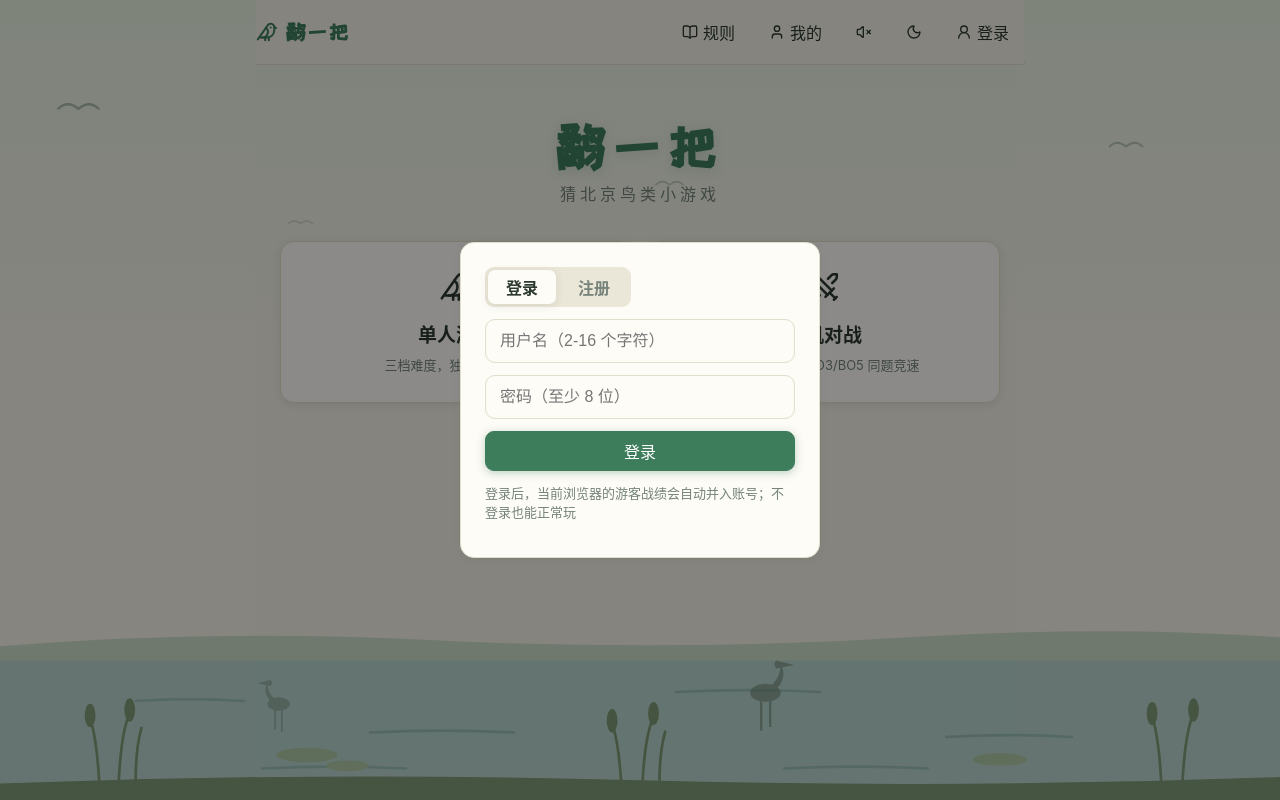
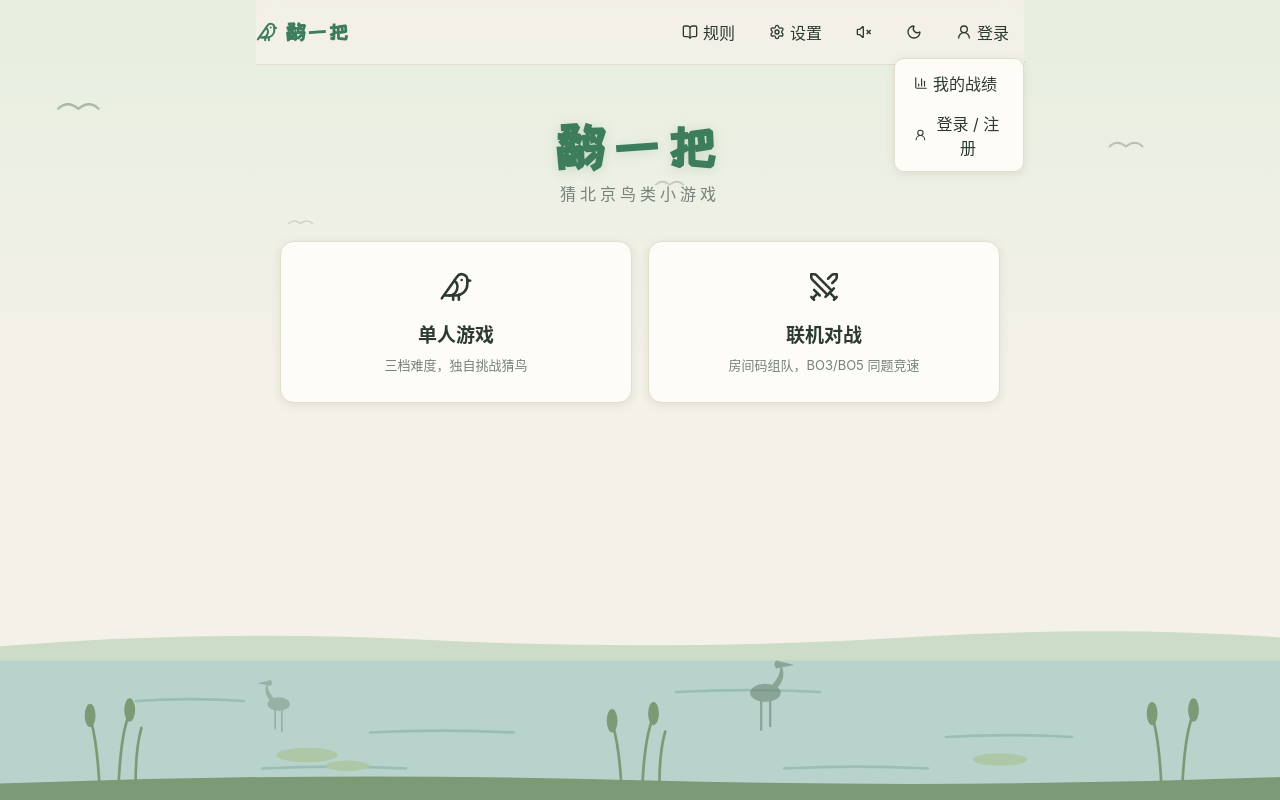
Before and after one commit to Chocoer/birdle, a React (Vite) app in the folder client/: page / in a window 1280 px wide. Both pictures are taken after a click on the button "登录". Built offline with nearby package versions, Linux system fonts and the light colour scheme; no server answers.

Commit message:
导航重构：设置独立成页，战绩并入用户中心下拉菜单

```diff
--- a/client/src/App.tsx
+++ b/client/src/App.tsx
@@ -1,13 +1,14 @@
 import { useEffect } from 'react';
-import { Bird, BookOpen, Moon, Sun, User, Volume2, VolumeX } from 'lucide-react';
+import { Bird, BookOpen, Moon, Settings as SettingsIcon, Sun, Volume2, VolumeX } from 'lucide-react';
 import AccountNav from './components/AccountNav';
 import Backdrop from './components/Backdrop';
 import Game from './components/Game';
 import Home from './components/Home';
-import Me from './components/Me';
 import Lobby from './components/mp/Lobby';
 import MpRoom from './components/mp/MpRoom';
 import Rules from './components/Rules';
+import Settings from './components/Settings';
+import Stats from './components/Stats';
 import { useMpStore } from './mpStore';
 import { useStore } from './store';
 
@@ -57,9 +58,9 @@ export default function App() {
             <BookOpen size={16} />
             <span className="nav-btn-text">规则</span>
           </button>
-          <button className="btn btn-ghost" onClick={() => setView('me')} title="我的战绩与设置">
-            <User size={16} />
-            <span className="nav-btn-text">我的</span>
+          <button className="btn btn-ghost" onClick={() => setView('settings')} title="设置">
+            <SettingsIcon size={16} />
+            <span className="nav-btn-text">设置</span>
           </button>
           <button
             className="btn btn-ghost"
@@ -83,8 +84,10 @@ export default function App() {
       <main className="main">
         {view === 'game' && game ? (
           <Game />
-        ) : view === 'me' ? (
-          <Me />
+        ) : view === 'stats' ? (
+          <Stats />
+        ) : view === 'settings' ? (
+          <Settings />
         ) : view === 'rules' ? (
           <Rules />
         ) : view === 'lobby' ? (
--- a/client/src/components/AccountNav.tsx
+++ b/client/src/components/AccountNav.tsx
@@ -1,29 +1,41 @@
 import { useState } from 'react';
 import { createPortal } from 'react-dom';
-import { LogOut, UserRound } from 'lucide-react';
+import { BarChart3, LogOut, UserRound } from 'lucide-react';
 import { useStore } from '../store';
 import AuthPanel from './AuthPanel';
 
-/** 导航栏最右侧的账号入口：未登录弹登录/注册窗，已登录弹账号菜单 */
+/** 导航栏最右侧的用户中心：登录/注册、战绩入口、退出登录 */
 export default function AccountNav() {
   const user = useStore((s) => s.user);
   const logout = useStore((s) => s.logout);
   const showToast = useStore((s) => s.showToast);
+  const setView = useStore((s) => s.setView);
   const [showAuth, setShowAuth] = useState(false);
   const [showMenu, setShowMenu] = useState(false);
   const [busy, setBusy] = useState(false);
 
-  if (user) {
+  const closeMenu = () => setShowMenu(false);
+  const goStats = () => {
+    closeMenu();
+    setView('stats');
+  };
+
   return (
     <div className="account-nav">
       <button className="btn btn-ghost account-nav-btn" onClick={() => setShowMenu((v) => !v)}>
         <UserRound size={16} />
-          <span className="nav-btn-text">{user}</span>
+        <span className="nav-btn-text">{user ?? '登录'}</span>
       </button>
+
       {showMenu && (
         <>
-            <div className="account-menu-backdrop" onClick={() => setShowMenu(false)} />
+          <div className="account-menu-backdrop" onClick={closeMenu} />
           <div className="account-menu">
+            {user && <p className="account-menu-user">{user}</p>}
+            <button className="btn btn-ghost account-menu-item" onClick={goStats}>
+              <BarChart3 size={14} /> 我的战绩
+            </button>
+            {user ? (
               <button
                 className="btn btn-ghost account-menu-item"
                 disabled={busy}
@@ -33,25 +45,27 @@ export default function AccountNav() {
                     .then(() => showToast('已退出登录'))
                     .finally(() => {
                       setBusy(false);
-                      setShowMenu(false);
+                      closeMenu();
                     });
                 }}
               >
                 <LogOut size={14} /> 退出登录
               </button>
+            ) : (
+              <button
+                className="btn btn-ghost account-menu-item"
+                onClick={() => {
+                  closeMenu();
+                  setShowAuth(true);
+                }}
+              >
+                <UserRound size={14} /> 登录 / 注册
+              </button>
+            )}
           </div>
         </>
       )}
-      </div>
-    );
-  }
 
-  return (
-    <div className="account-nav">
-      <button className="btn btn-ghost account-nav-btn" onClick={() => setShowAuth(true)}>
-        <UserRound size={16} />
-        <span className="nav-btn-text">登录</span>
-      </button>
       {showAuth &&
         // 导航栏有 backdrop-filter，fixed 定位会被限制在导航条内，弹窗必须挂到 body 下
         createPortal(
--- a/client/src/components/Me.tsx
+++ /dev/null
@@ -1,13 +0,0 @@
-import Settings from './Settings';
-import Stats from './Stats';
-
-/** 「我的」页面：个人战绩 + 设置 */
-export default function Me() {
-  return (
-    <div className="me">
-      <Stats />
-      <hr className="me-divider" />
-      <Settings />
-    </div>
-  );
-}
--- a/client/src/components/Rules.tsx
+++ b/client/src/components/Rules.tsx
@@ -106,7 +106,7 @@ export default function Rules() {
           </div>
         </div>
         <p className="settings-hint">
-          在「我的」页面中切换，只影响你自己的判定与显示——联机对战中双方可以各用各的体系
+          在「设置」页面中切换，只影响你自己的判定与显示——联机对战中双方可以各用各的体系
         </p>
       </section>
 
--- a/client/src/store.ts
+++ b/client/src/store.ts
@@ -13,7 +13,7 @@ import {
 } from './api';
 import type { Bird, Conservation, Difficulty, GameStatus, GuessRow, StatsData } from './types';
 
-export type View = 'home' | 'game' | 'me' | 'rules' | 'lobby' | 'mproom';
+export type View = 'home' | 'game' | 'stats' | 'settings' | 'rules' | 'lobby' | 'mproom';
 export type Theme = 'light' | 'dark';
 
 const GUEST_KEY = 'birdle-guestId';
--- a/client/src/styles.css
+++ b/client/src/styles.css
@@ -1063,6 +1063,16 @@ button {
   justify-content: flex-start;
 }
 
+.account-menu-user {
+  margin: 0;
+  padding: 6px 14px 4px;
+  font-size: 13px;
+  font-weight: 700;
+  color: var(--muted);
+  border-bottom: 1px solid var(--border);
+  margin-bottom: 4px;
+}
+
 .auth-panel {
   display: grid;
   gap: 12px;
```
Lines whose indentation alone changed are shown as unchanged.
